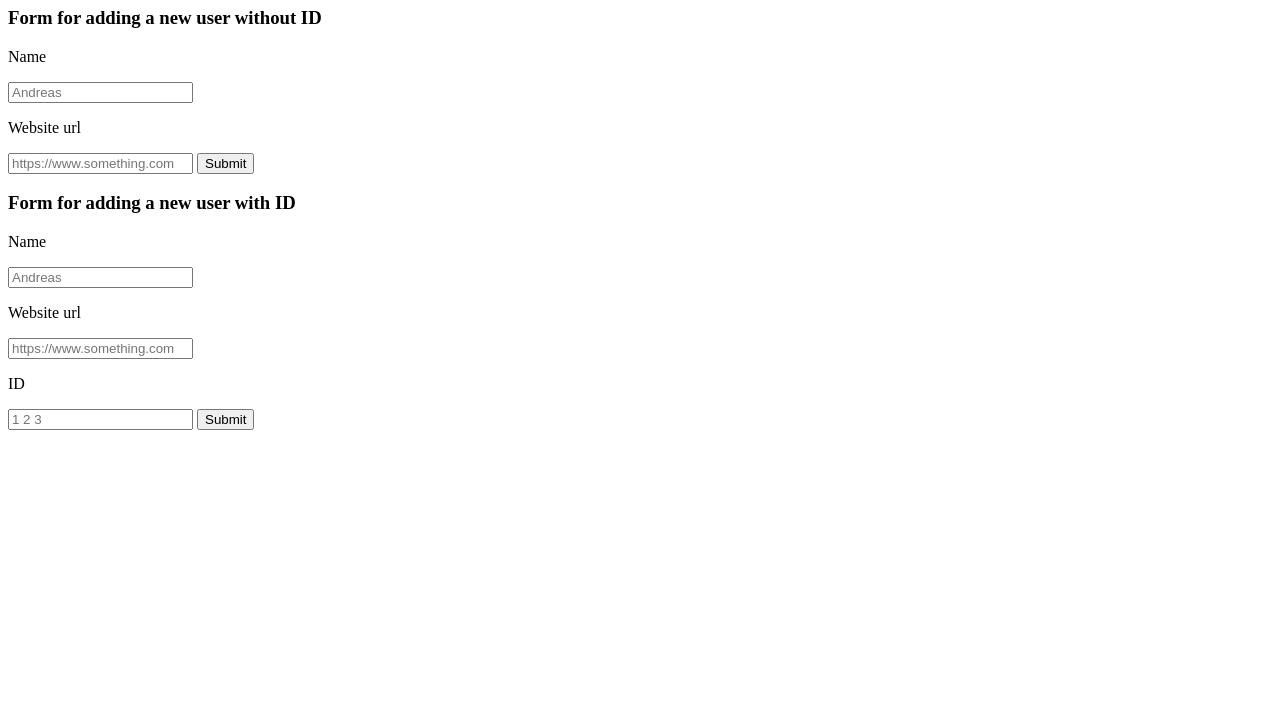
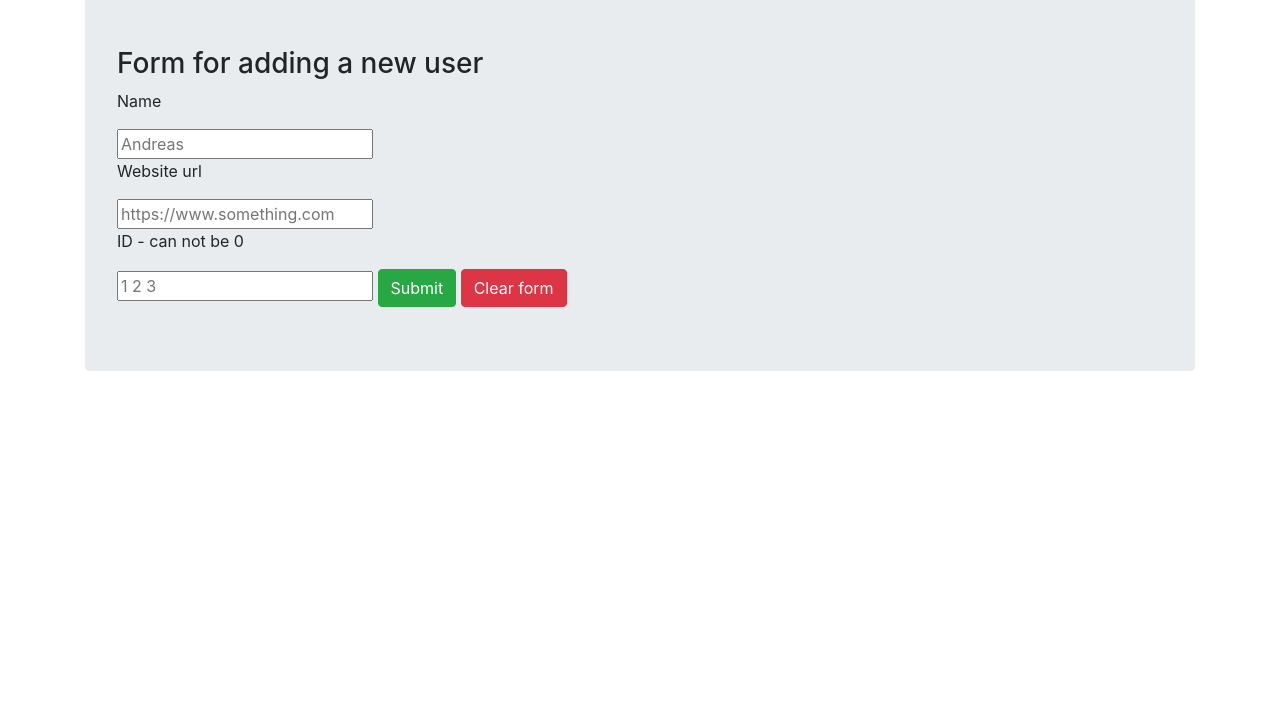
Before and after one commit to Fyziik/NodeJS_Repo, a website: page 1._First_Server/index.html in a window 1280 px wide. Shown: the part 73-800 px from the top of the page. Drawn offline with nearby package versions, Linux system fonts and the light colour scheme.

Commit message:
merged forms, so now they work whether an ID is included or not

```diff
--- a/1._First_Server/index.html
+++ b/1._First_Server/index.html
@@ -4,32 +4,47 @@
     <head>
         <meta charset="utf-8">
         <title>Homepage</title>
+        <link rel="stylesheet" href="https://stackpath.bootstrapcdn.com/bootstrap/4.3.1/css/bootstrap.min.css" integrity="sha384-ggOyR0iXCbMQv3Xipma34MD+dH/1fQ784/j6cY/iJTQUOhcWr7x9JvoRxT2MZw1T" crossorigin="anonymous">
+
     </head>
 
     <body>
-        <h1>Welcome to my page</h1>
 
-        <h3>Form for adding a new user without ID</h3>
-        <form method="POST" action="/users">
-            <p>Name</p>
-            <input type="text" placeholder="Andreas" name="name">
-            <p>Website url</p>
-            <input type="text" placeholder="https://www.something.com" name="url">
-            <button type="submit">Submit</button>
-        </form>
+        <div class="container">
 
-        <h3>Form for adding a new user with ID</h3>
+            <h1 class="d-flex justify-content-center">Welcome to my page</h1>
+
+            <div class="jumbotron">
+
+                <div>
+                    <h3>Form for adding a new user</h3>
                     <form method="POST" action="/users/id">
                         <p>Name</p>
                         <input type="text" placeholder="Andreas" name="name">
                         <p>Website url</p>
                         <input type="text" placeholder="https://www.something.com" name="url">
-            <p>ID</p>
+                        <p>ID - can not be 0</p>
                         <input type="text" placeholder="1 2 3" name="id">
-            <button type="submit">Submit</button>
+                        <button class="btn btn-success" type="submit">Submit</button>
+                        <button class="btn btn-danger">Clear form</button>
                     </form>
+                </div>
 
 
+
+            </div>
+
+        </div>
+
+
+
+
+
+
+
+        <script src="https://code.jquery.com/jquery-3.3.1.slim.min.js" integrity="sha384-q8i/X+965DzO0rT7abK41JStQIAqVgRVzpbzo5smXKp4YfRvH+8abtTE1Pi6jizo" crossorigin="anonymous"></script>
+        <script src="https://cdnjs.cloudflare.com/ajax/libs/popper.js/1.14.7/umd/popper.min.js" integrity="sha384-UO2eT0CpHqdSJQ6hJty5KVphtPhzWj9WO1clHTMGa3JDZwrnQq4sF86dIHNDz0W1" crossorigin="anonymous"></script>
+        <script src="https://stackpath.bootstrapcdn.com/bootstrap/4.3.1/js/bootstrap.min.js" integrity="sha384-JjSmVgyd0p3pXB1rRibZUAYoIIy6OrQ6VrjIEaFf/nJGzIxFDsf4x0xIM+B07jRM" crossorigin="anonymous"></script>
     </body>
 
 </html>
```
Also changed, not shown: 1._First_Server/app.js (+18 -16 lines). Lines whose indentation alone changed are shown as unchanged.
